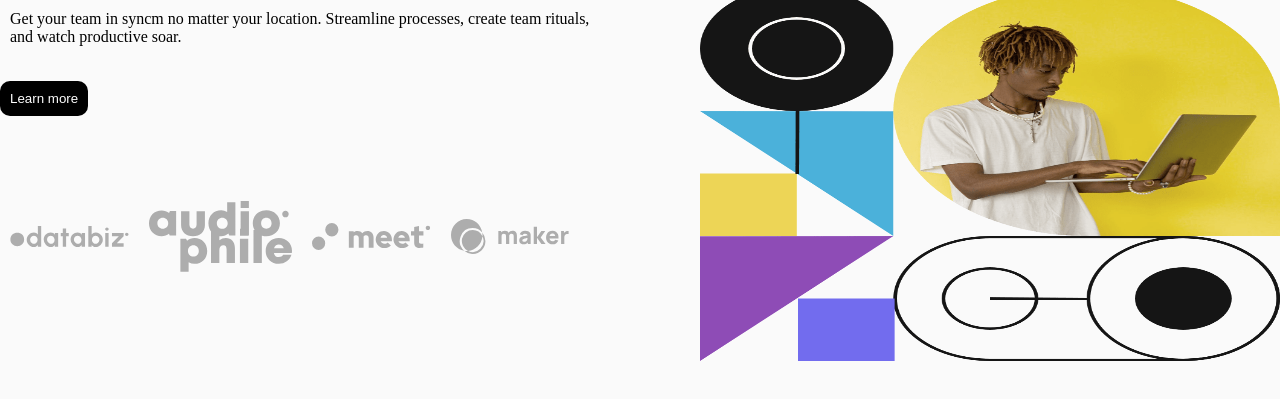
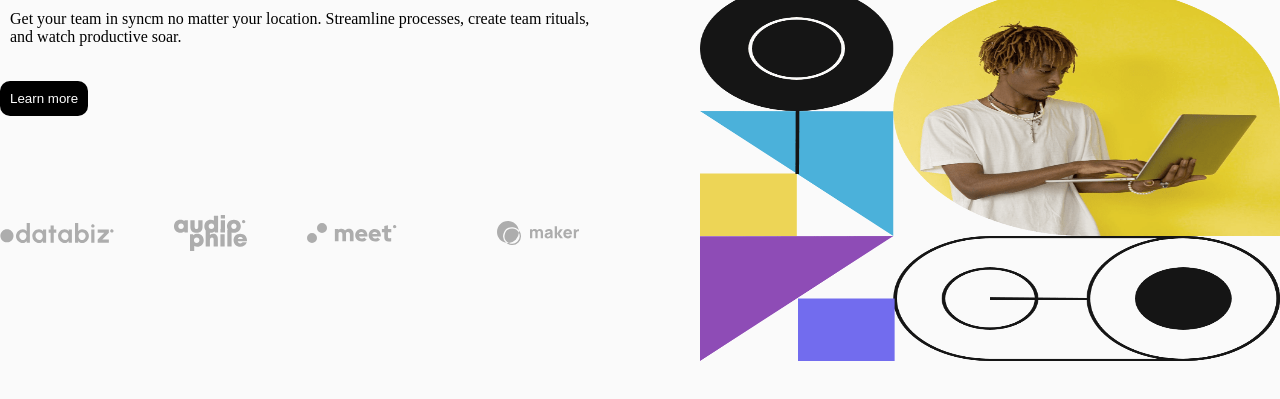
Before and after one commit to knight196/snap, a plain HTML site: page index.html in a window 1280 px wide. Shown: the part 313-712 px from the top of the page. Drawn offline with Linux system fonts and the light colour scheme.

Commit message:
Add files via upload

```diff
--- a/style.scss
+++ b/style.scss
@@ -75,13 +75,8 @@ nav{
     align-items: center;
     justify-content: center;
     margin:30px auto;
-
-    img{
-        width:50%;
-        height:50%;
-        margin:auto 20px;
-        padding:0 10px;
-    }
+    flex-direction: row;
+    padding:0 10px;
 }
 .mobile-hero{
     display:block;
@@ -135,13 +130,7 @@ nav{
   }
 }
 
-.brand-logo{
-    display:flex;
-    width:100%;
-    img{
-        margin:10px auto;
-    }
-}
+
 
 @media screen and (max-width:1019px){
 .close-menu,.menu{
@@ -183,7 +172,10 @@ nav{
 
 @include for-size(tablet){
     .brand-logo{
-        flex-direction: row;
+       img{
+           width:50%;
+           height:50%;
+       }
     }
 }
 
@@ -233,11 +225,12 @@ nav{
     display:block;
     height:500px;
 }
-}
-
 .brand-logo{
     margin-top:50px;
     img{
         width:500px;
+        margin:50px;
     }
 }
+
+}
```
Also changed, not shown: style.css, 1 other file.
